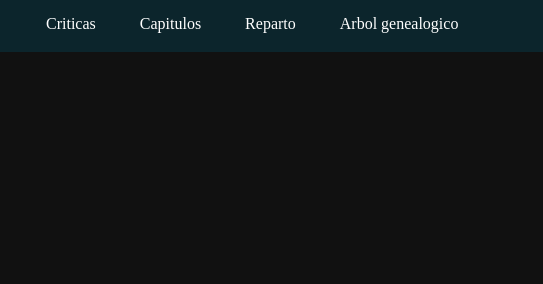
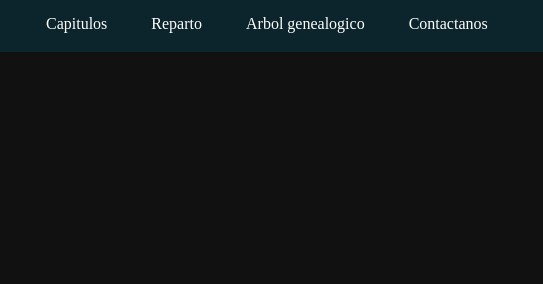
Before and after one commit to FacundoMerkin/InfoWeb, a plain HTML site: page pages/contactanos.html in a window 1280 px wide. Shown: the full height of the page, 52-595 px from the left. Drawn offline with Linux system fonts and the light colour scheme.

Commit message:
cambios-contactos

```diff
--- a/pages/criticas.html
+++ b/pages/contactanos.html
@@ -6,17 +6,17 @@
     <meta name="viewport" content="width=device-width, initial-scale=1.0">
     <link rel="icon" href="../resources/favicon.ico">
     <link rel="stylesheet" href="../css/styles.css">
-    <title>Criticas</title>
+    <title>Contactanos</title>
 </head>
 <body>
     <header>
         <nav class="header__nav">
             <a href="../index.html"><img src="../resources/favicon.ico"></a>
             <ul class="header__lista">
-                <li class="header__item"><a href="criticas.html">Criticas</a></li>
                 <li class="header__item"><a href="capitulos.html">Capitulos</a></li>
                 <li class="header__item"><a href="reparto.html">Reparto</a></li>
                 <li class="header__item"><a href="arbol-genealogico.html">Arbol genealogico</a></li>
+                <li class="header__item"><a href="contactanos.html">Contactanos</a></li>
             </ul>
     </header>
     <main class="main">
```
Also changed, not shown: index.html (+1 -1 lines), pages/arbol-genealogico.html (+1 -1 lines), pages/capitulos.html (+1 -1 lines), pages/reparto.html (+1 -1 lines).
